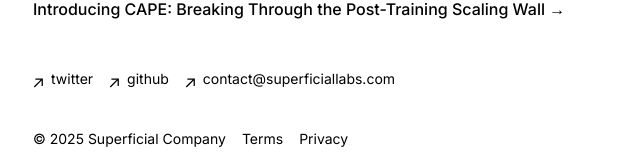
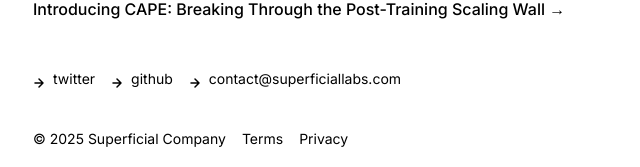
Before and after one commit to superficialorg/capabilitybench, a Next.js app: page / in a window 1280 px wide. Shown: the part 767-934 px from the top of the page, without its empty margins (319-959 px from the left). Built offline with nearby package versions, Linux system fonts and the light colour scheme.

Commit message:
Update homepage link to /research/cape, replace footer arrows with simple right-pointing arrows, and add space after em dash in navigation

```diff
--- a/app/components/footer.tsx
+++ b/app/components/footer.tsx
@@ -3,15 +3,18 @@ import Link from 'next/link'
 function ArrowIcon() {
   return (
     <svg
-      width="10"
-      height="10"
+      width="12"
+      height="12"
       viewBox="0 0 12 12"
       fill="none"
       xmlns="http://www.w3.org/2000/svg"
     >
       <path
-        d="M2.07102 11.3494L0.963068 10.2415L9.2017 1.98864H2.83807L2.85227 0.454545H11.8438V9.46023H10.2955L10.3097 3.09659L2.07102 11.3494Z"
-        fill="currentColor"
+        d="M2 6h8M6 2l4 4-4 4"
+        stroke="currentColor"
+        strokeWidth="1.5"
+        strokeLinecap="round"
+        strokeLinejoin="round"
       />
     </svg>
   )
--- a/app/components/nav.tsx
+++ b/app/components/nav.tsx
@@ -25,7 +25,7 @@ export function Navbar() {
           id="nav"
         >
           <Link href="/" className="flex items-center align-middle relative py-1 pl-0">
-            <span className={`${inter.className} font-semibold text-xl`}>—Superficial</span>
+            <span className={`${inter.className} font-semibold text-xl`}>— Superficial</span>
           </Link>
           <div className="flex flex-row items-center space-x-0 flex-nowrap overflow-x-auto">
             {Object.entries(navItems).map(([path, { name }]) => {
--- a/app/page.tsx
+++ b/app/page.tsx
@@ -26,7 +26,7 @@ export default function Page() {
           New
         </span>
         <Link
-          href="https://core-seven-nu.vercel.app/cape"
+          href="/research/cape"
           className="text-black font-medium transition-colors hover:text-neutral-600"
         >
           Introducing CAPE: Breaking Through the Post-Training Scaling Wall →
```
